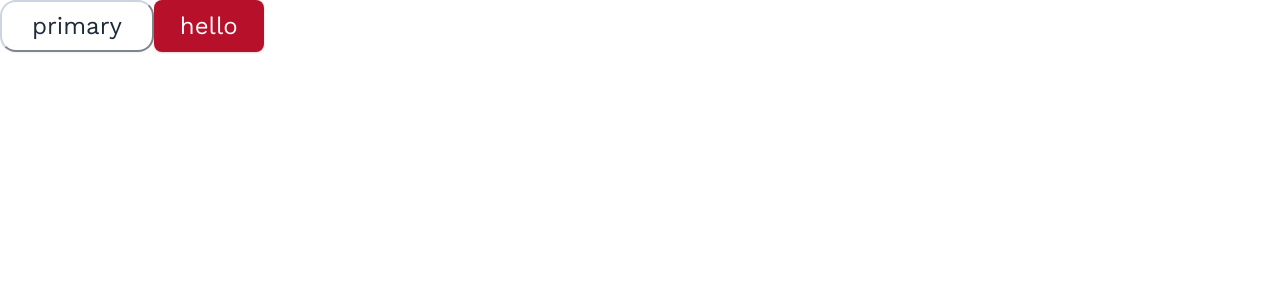
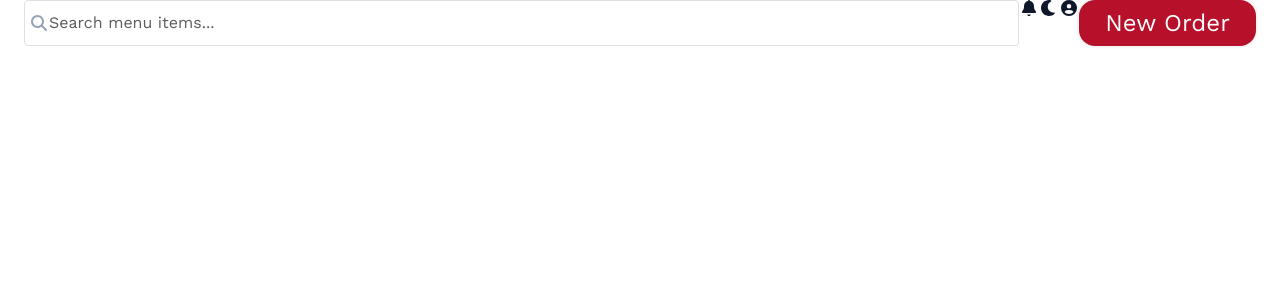
Before and after one commit to Abdelrahman-Mahmoud-Elsaeed/restaurant-pos-system, a React app in the folder frontend/: page / in a window 1280 px wide. Shown: the top 300 px of the page. Built offline with nearby package versions, Linux system fonts and the light colour scheme; the HTML template or start-up script is replaced by a standard one.

Commit message:
Navbar setup

```diff
--- a/frontend/src/app/App.jsx
+++ b/frontend/src/app/App.jsx
@@ -1,3 +1,4 @@
+import Navbar from "../component/layouts/Navbar/Navbar"
 import  Button  from "../component/ui/Button/Button"
 import Taps from "../component/ui/Taps/Taps"
 
@@ -6,8 +7,7 @@ function App() {
 
   return (
     <>
-      <Button variant="secondary"></Button>
-      <Taps variant="primary"></Taps>
+      <Navbar></Navbar>
     </>
   )
 }
--- /dev/null
+++ b/frontend/src/component/layouts/Navbar/Navbar.jsx
@@ -0,0 +1,34 @@
+import { FontAwesomeIcon } from '@fortawesome/react-fontawesome'
+import { faMagnifyingGlass,faBell,faMoon,faCircleUser } from '@fortawesome/free-solid-svg-icons'
+import styles from "./Navbar.module.css"
+import Button from '../../ui/Button/Button';
+
+function Navbar() {
+  return (
+    <>
+      <nav className='d-flex mx-4'>
+        <div className="input-group position-relative">
+          <input
+            type="text"
+            className="form-control ps-4 rounded-1"
+            placeholder="Search menu items..."
+            aria-label="Username"
+            aria-describedby="basic-addon1"
+          />
+          <FontAwesomeIcon icon={faMagnifyingGlass} className={styles.searchIcon}/>
+        </div>
+        <div className='d-flex '>
+          <div className='d-flex '>
+            <FontAwesomeIcon icon={faBell} />
+            <FontAwesomeIcon icon={faMoon} />
+            <FontAwesomeIcon icon={faCircleUser} />
+          </div>
+          <Button  text="New Order"></Button>
+
+        </div>
+      </nav>
+    </>
+  );
+}
+
+export default Navbar;
--- /dev/null
+++ b/frontend/src/component/layouts/Navbar/Navbar.module.css
@@ -0,0 +1,15 @@
+.searchIcon {
+  top: 50%;
+  left: 6px;
+  transform: translateY(-50%);
+  position: absolute;
+  color: #94A3B8;
+  z-index: 8;
+}
+
+input::placeholder {
+  color :var(--text-color-3)
+
+
+
+}
--- a/frontend/src/component/ui/Button/Button.jsx
+++ b/frontend/src/component/ui/Button/Button.jsx
@@ -11,22 +11,21 @@
 function Button({
   fontSize = 4,
   fontWight = "normal",
-  text = "primary",
-  variant,
+  text = "Button",
+  variant = "primary",
   styles,
 }) {
   const baseStyles = {
-    boxShadow: "0px 1px 2px rgba(0, 0, 0, 0.05)",
+    boxShadow: "0px 0px 2px 2px rgba(0, 0, 0, 0.05)",
 
     borderRadius: "16px",
 
-    padding: "15px 30px",
-
+    padding: "12px 24px",
+    whiteSpace:"nowrap",
     color: "#ffff",
-
     minWidth: "120px",
-
-    borderColor: "#fff",
+    borderStyle:"solid",
+    borderColor: "transparent",
   };
   const variantStyles = {
     primary: {
```
